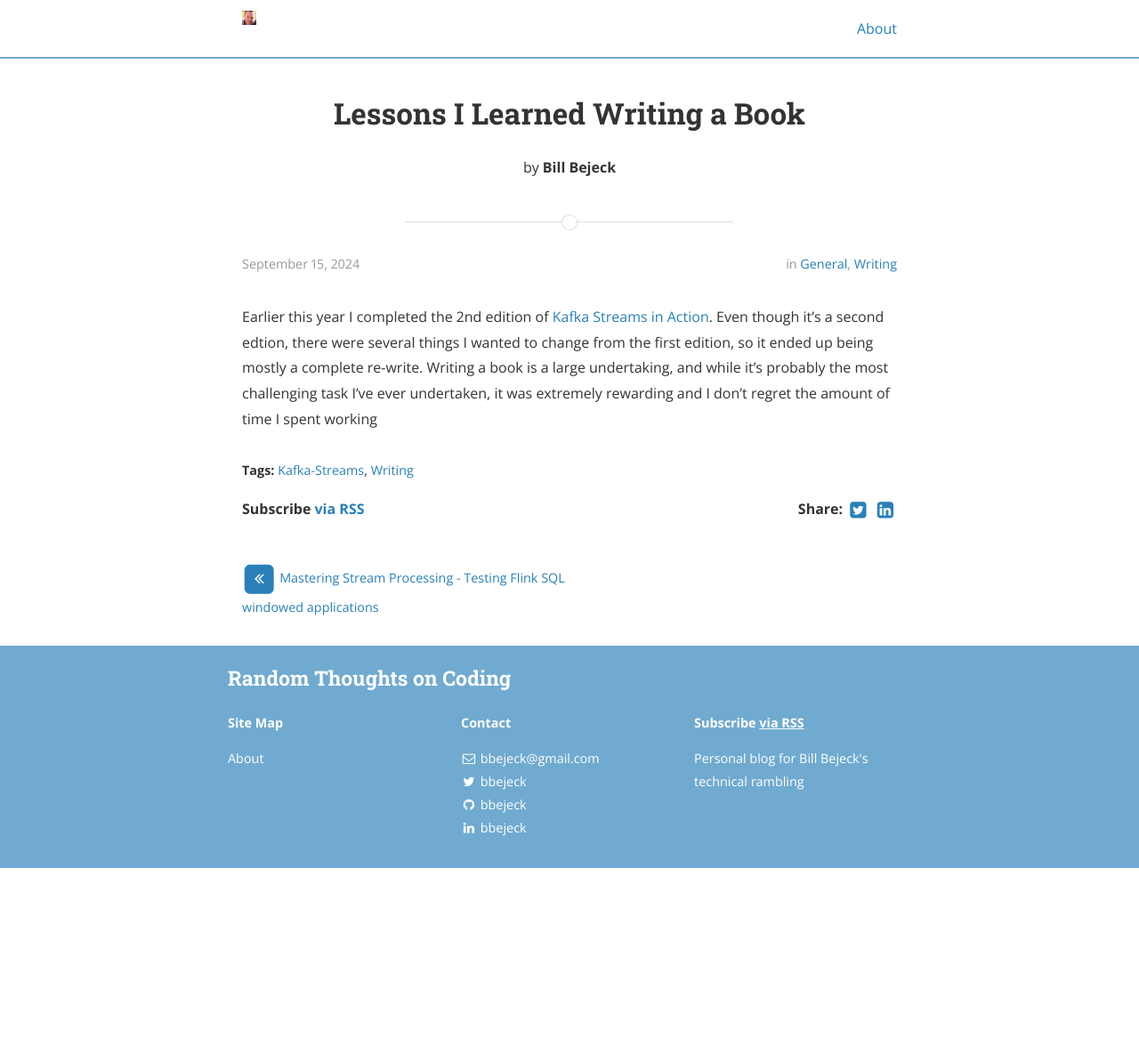
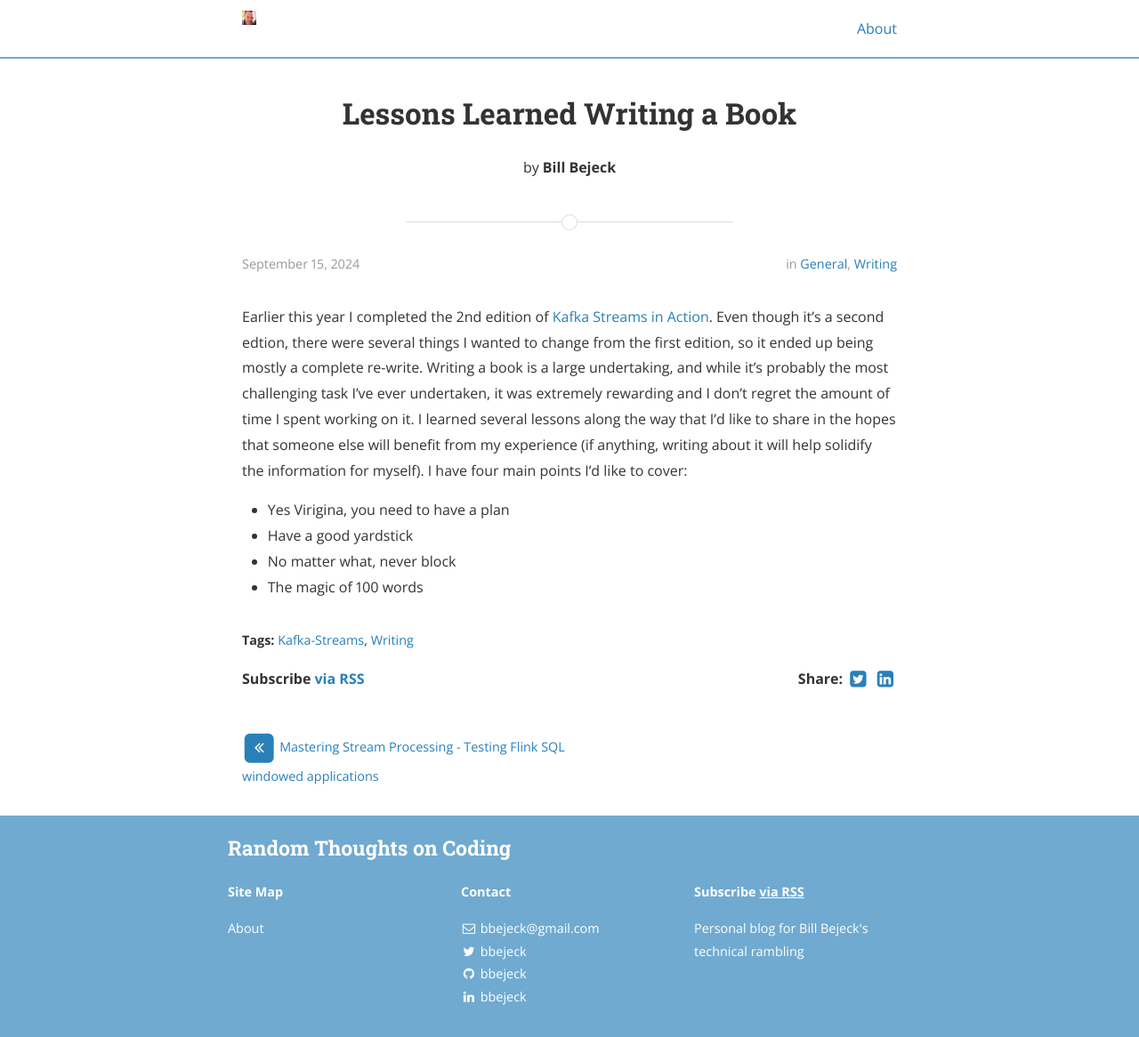
Before and after one commit to bbejeck/bbejeck.github.io, a Jekyll site: the page built from _posts/2024-09-15-writing_series_part_one.md, in a window 1280 px wide and 1166 px high. Shown: the whole window at 89% size. Built offline with Jekyll 4.4.1, drawn with Linux system fonts in a browser that asks for light colours; nearby versions of some CDN libraries.

Commit message:
Starting the introduction

```diff
--- a/_posts/2024-09-15-writing_series_part_one.md
+++ b/_posts/2024-09-15-writing_series_part_one.md
@@ -1,6 +1,6 @@
 ---
 layout: post
-title: "Lessons I Learned Writing a Book "
+title: "Lessons Learned Writing a Book "
 author: Bill Bejeck
 date: 2024-09-15 12:46:00 -0400
 permalink: /writing-lessons-learned-part-one
@@ -17,4 +17,8 @@ keywords:
 description: Lessons I learned while writing a book that I'd like to share
 ---
 
-Earlier this year I completed the 2nd edition of [Kafka Streams in Action](https://www.amazon.com/Kafka-Streams-Action-Second-Bejeck/dp/1617298689/). Even though it's a second edtion, there were several things I wanted to change from the first edition, so it ended up being mostly a complete re-write.  Writing a book is a large undertaking, and while it's probably the most challenging task I've ever undertaken, it was extremely rewarding and I don't regret the amount of time I spent working
+Earlier this year I completed the 2nd edition of [Kafka Streams in Action](https://www.amazon.com/Kafka-Streams-Action-Second-Bejeck/dp/1617298689/). Even though it's a second edtion, there were several things I wanted to change from the first edition, so it ended up being mostly a complete re-write.  Writing a book is a large undertaking, and while it's probably the most challenging task I've ever undertaken, it was extremely rewarding and I don't regret the amount of time I spent working on it.  I learned several lessons along the way that I'd like to share in the hopes that someone else will benefit from my experience (if anything, writing about it will help solidify the information for myself).   I have four main points I'd like to cover:
+ - Yes Virigina, you need to have a plan
+ - Have a good yardstick
+ - No matter what, never block
+ - The magic of 100 words
```
